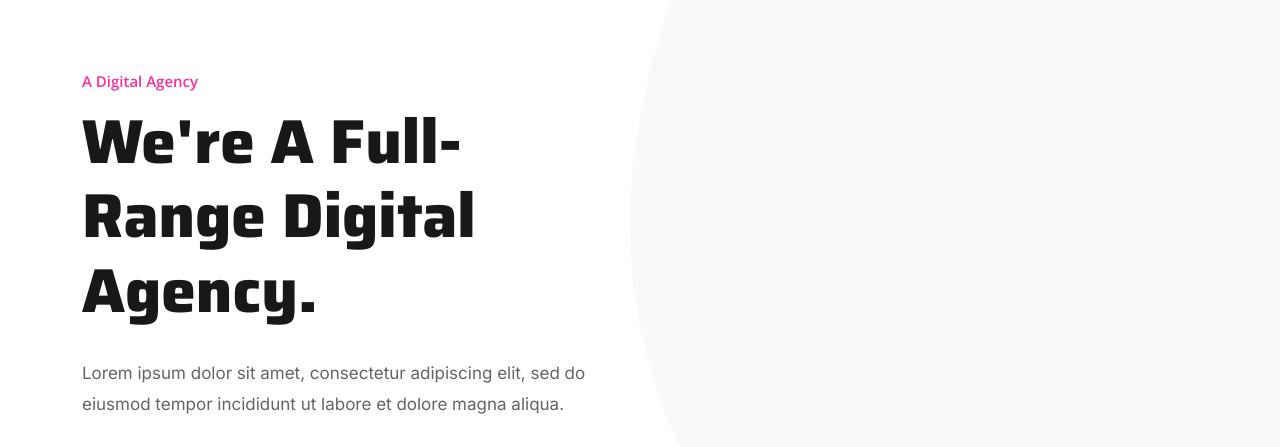
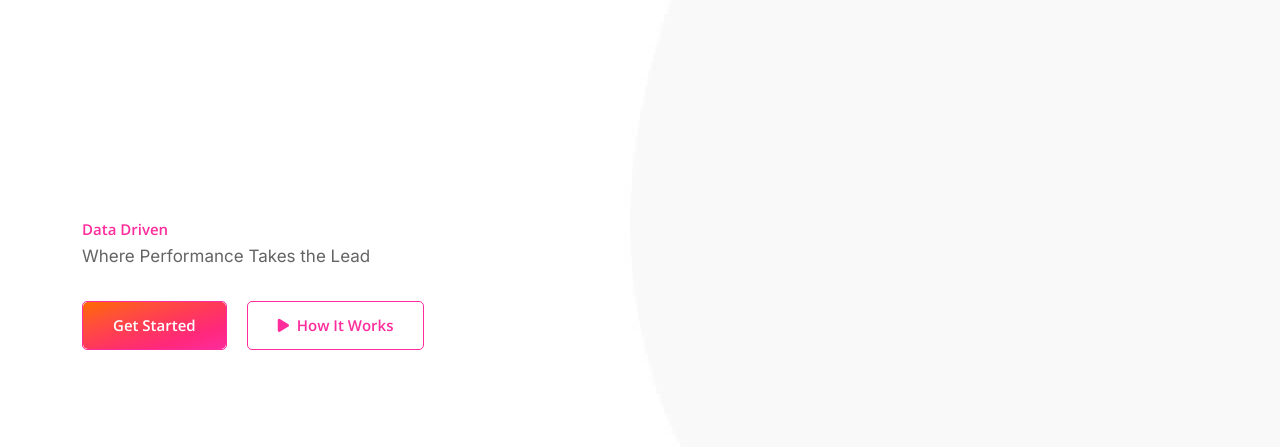
Before and after one commit to VishnuSudev/firstscroll, a Next.js app: page /businessAgency in a window 1280 px wide. Shown: the part 131-578 px from the top of the page. Built offline with nearby package versions, Linux system fonts and the light colour scheme.

Commit message:
changes1

```diff
--- a/components/DefaultHome/MainBanner.js
+++ b/components/DefaultHome/MainBanner.js
@@ -30,25 +30,23 @@ const MainBanner = () => {
                       data-aos-duration="1200"
                       data-aos-delay="100"
                     >
-                      A Digital Agency
+                     Data Driven
                     </span>
 
-                    <h1
+                    {/* <h1
                       data-aos="fade-in"
                       data-aos-duration="1200"
                       data-aos-delay="200"
                     >
                       We're a full-range digital agency.
-                    </h1>
+                    </h1> */}
 
                     <p
                       data-aos="fade-in"
                       data-aos-duration="1200"
                       data-aos-delay="300"
                     >
-                      Lorem ipsum dolor sit amet, consectetur adipiscing elit,
-                      sed do eiusmod tempor incididunt ut labore et dolore
-                      magna aliqua.
+                      Where Performance Takes the Lead
                     </p>
 
                     <Link
--- a/pages/index.js
+++ b/pages/index.js
@@ -1,6 +1,6 @@
 import React from "react";
 import NavbarTwo from "../components/Layouts/NavbarTwo";
-import MainBanner from "../components/HomePages/BusinessAgency/MainBanner";
+import MainBanner from "../components/DefaultHome/MainBanner";
 import About from "../components/HomePages/BusinessAgency/About";
 import Services from "../components/HomePages/BusinessAgency/Services";
 import OurWorks from "../components/HomePages/BusinessAgency/OurWorks";
```
